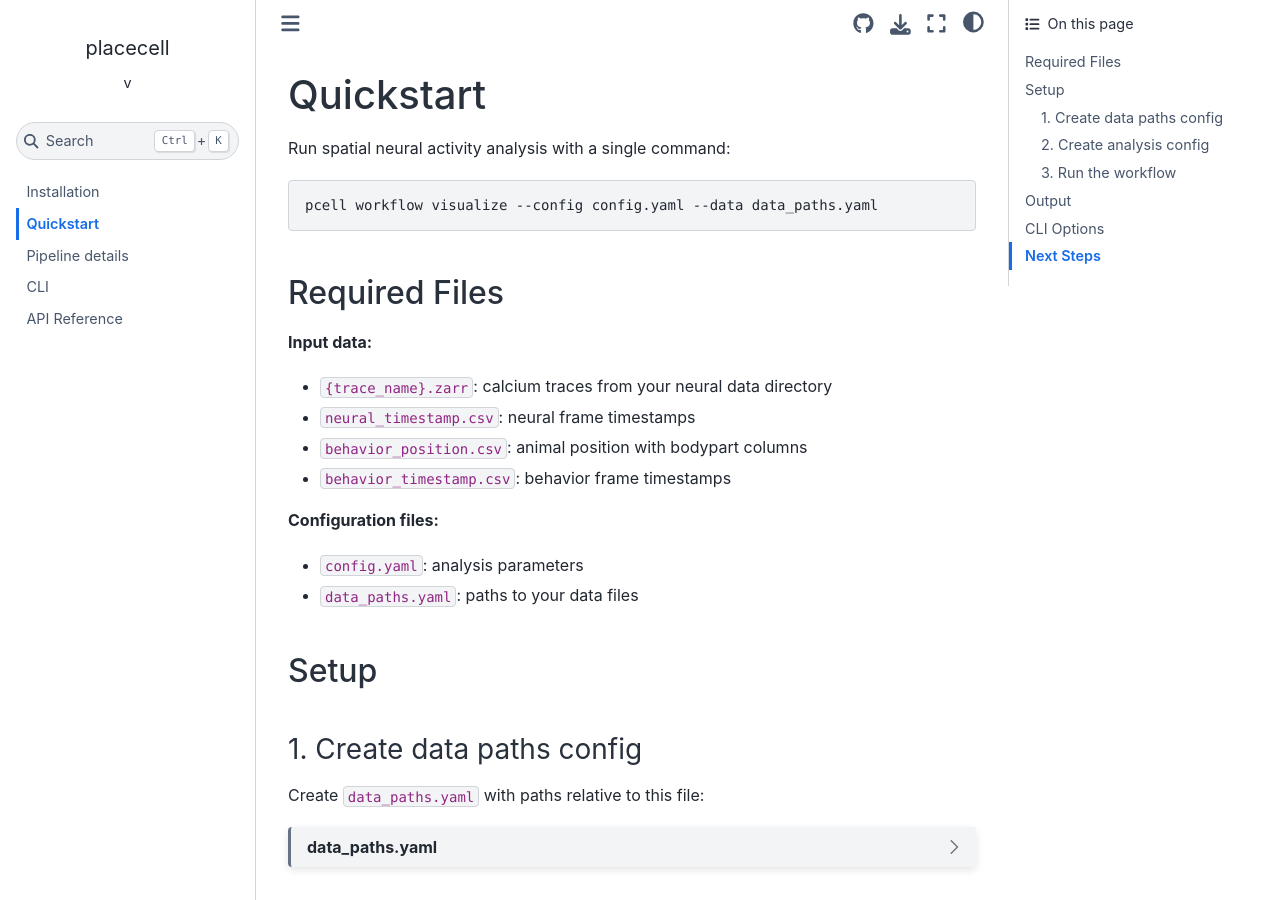
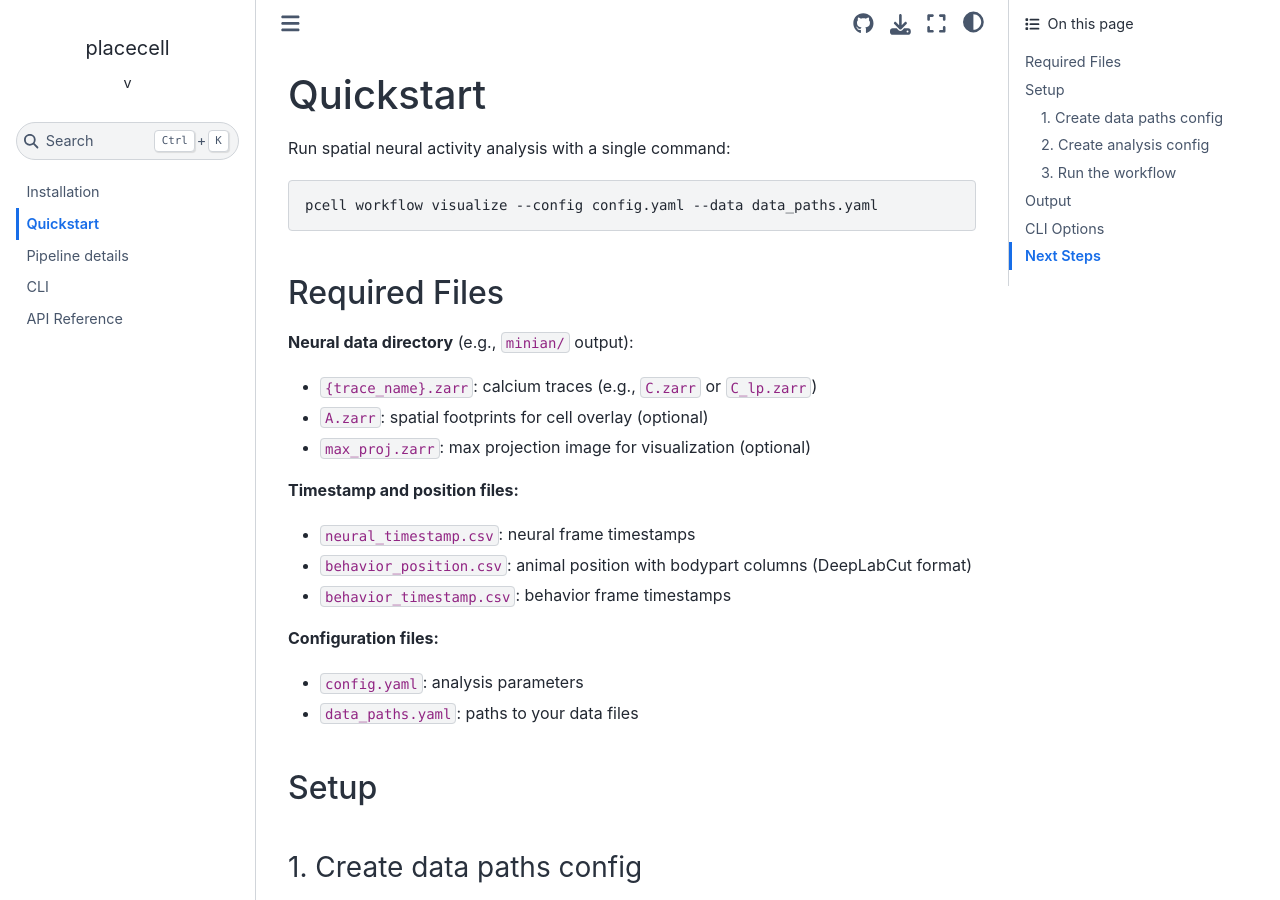
Before and after one commit to miniscope/placecell, a Sphinx documentation site: the page built from docs/quickstart.md, in a window 1280 px wide and 900 px high. Built offline with Sphinx 7.4.7 and the Sphinx Book theme 1.1.4, drawn with Linux system fonts in a browser that asks for light colours.

Commit message:
better explanation about input neural files

````diff
--- a/docs/quickstart.md
+++ b/docs/quickstart.md
@@ -8,10 +8,14 @@ pcell workflow visualize --config config.yaml --data data_paths.yaml
 
 ## Required Files
 
-**Input data:**
-- `{trace_name}.zarr`: calcium traces from your neural data directory
+**Neural data directory** (e.g., `minian/` output):
+- `{trace_name}.zarr`: calcium traces (e.g., `C.zarr` or `C_lp.zarr`)
+- `A.zarr`: spatial footprints for cell overlay (optional)
+- `max_proj.zarr`: max projection image for visualization (optional)
+
+**Timestamp and position files:**
 - `neural_timestamp.csv`: neural frame timestamps
-- `behavior_position.csv`: animal position with bodypart columns
+- `behavior_position.csv`: animal position with bodypart columns (DeepLabCut format)
 - `behavior_timestamp.csv`: behavior frame timestamps
 
 **Configuration files:**
@@ -29,11 +33,12 @@ Create `data_paths.yaml` with paths relative to this file:
 id: your_data
 mio_model: placecell.config.DataPathsConfig
 mio_version: 0.8.1
-neural_path: directory/including/zarr_neural_files
+# Directory containing zarr files (C.zarr, A.zarr, max_proj.zarr)
+neural_path: path/to/minian_output
 neural_timestamp: path/to/neural_timestamp.csv
 behavior_position: path/to/behavior_position.csv
 behavior_timestamp: path/to/behavior_timestamp.csv
-curation_csv: path/to/curation.csv  # optional
+curation_csv: path/to/curation.csv  # optional: filter units by curation
 ```
 :::
 
````
